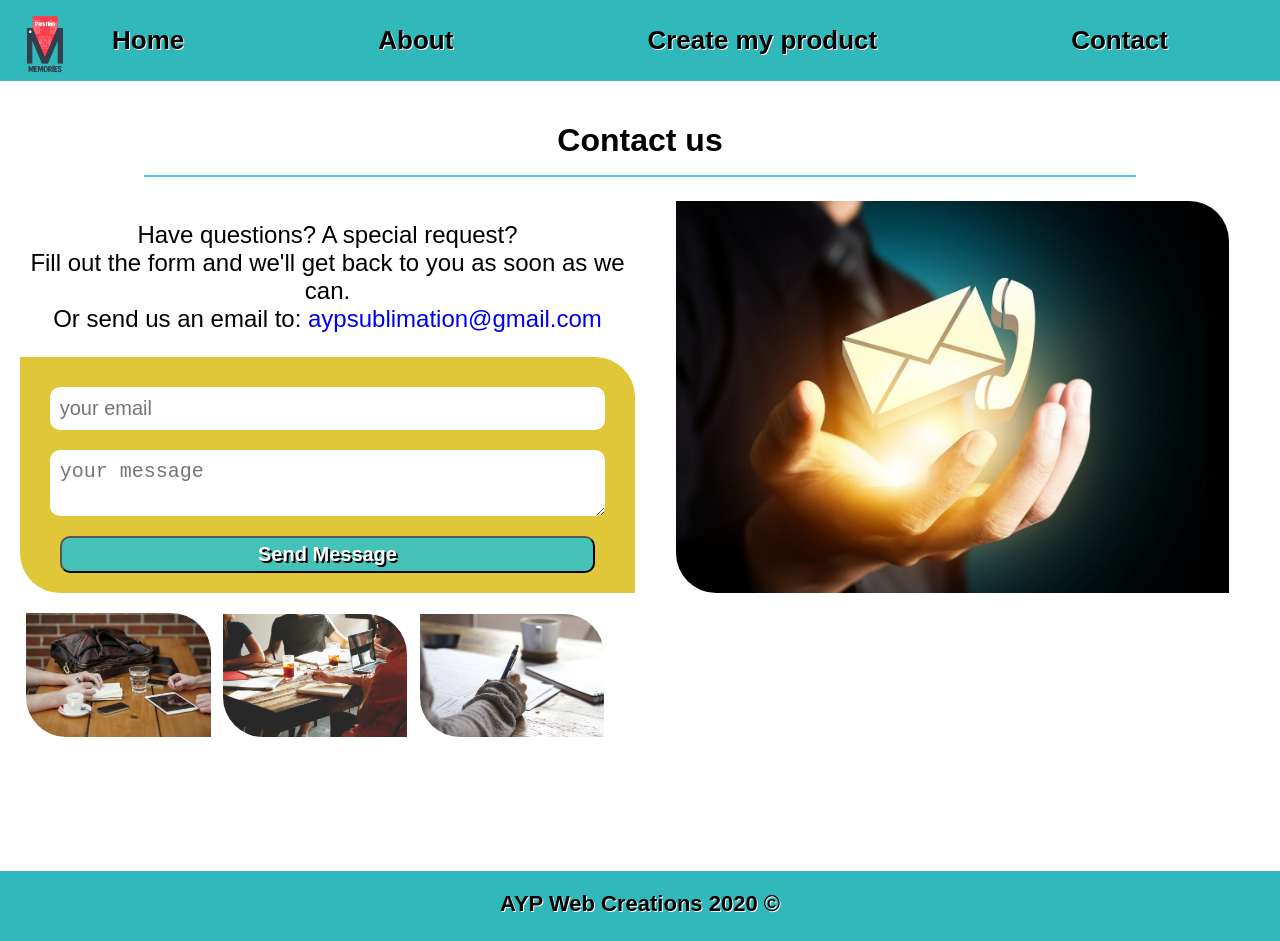
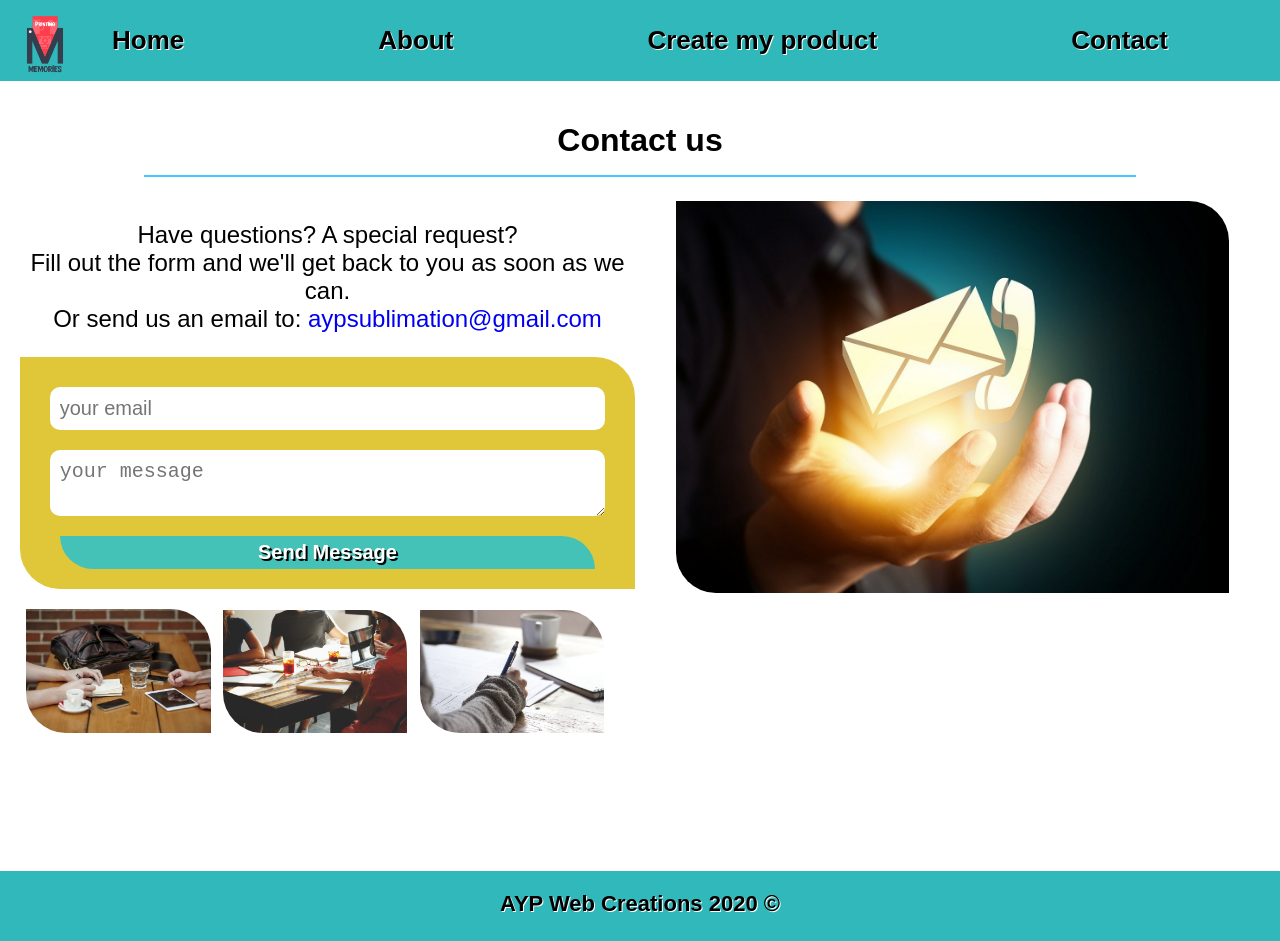
Before and after one commit to alexisyepes/sublimation-store, a React (Create React App) app in the folder client/: page /contact in a window 1280 px wide. Built offline with nearby package versions, Linux system fonts and the light colour scheme; a web font is replaced by a local one.

Commit message:
styling applied to contact

```diff
--- a/client/src/pages/Contact/index.js
+++ b/client/src/pages/Contact/index.js
@@ -21,7 +21,7 @@ export default class index extends Component {
 
   handleFormSubmit = async (e) => {
     e.preventDefault();
-    // e.target.reset();
+    e.target.reset();
 
     let textToSend = {
       email: this.state.email,
@@ -36,9 +36,10 @@ export default class index extends Component {
         this.setState({
           loadingAxiosReq: false,
         });
-        // alert(
-        //   "Thanks for contacting us! We'll get back to you as soon as we can."
-        // );
+        alert(
+          "Thanks for contacting us! We'll get back to you as soon as we can."
+        );
+        window.location.href = "/";
       })
       .catch((err) => {
         console.log(err);
--- a/client/src/pages/Contact/style.scss
+++ b/client/src/pages/Contact/style.scss
@@ -49,13 +49,25 @@
         display: block;
         width: 90%;
         margin: 10px auto;
-        border-radius: 10px;
+        -webkit-border-radius: 0px 40px 0px 40px;
+        -moz-border-radius: 0px 40px 0px 40px;
+        border-radius: 0px 40px 0px 40px;
+        border: none;
         padding: 5px;
         font-size: 20px;
         background-color: rgb(68, 194, 183);
         color: white;
         font-weight: 700;
         text-shadow: 2px 2px black;
+        transition: all 0.1s;
+        cursor: pointer;
+
+        &:hover {
+          transform: scale(1.1);
+          filter: brightness(1.8\3);
+          color: rgb(7, 0, 0);
+          text-shadow: 2px 2px rgb(255, 255, 255);
+        }
       }
     }
 
```
